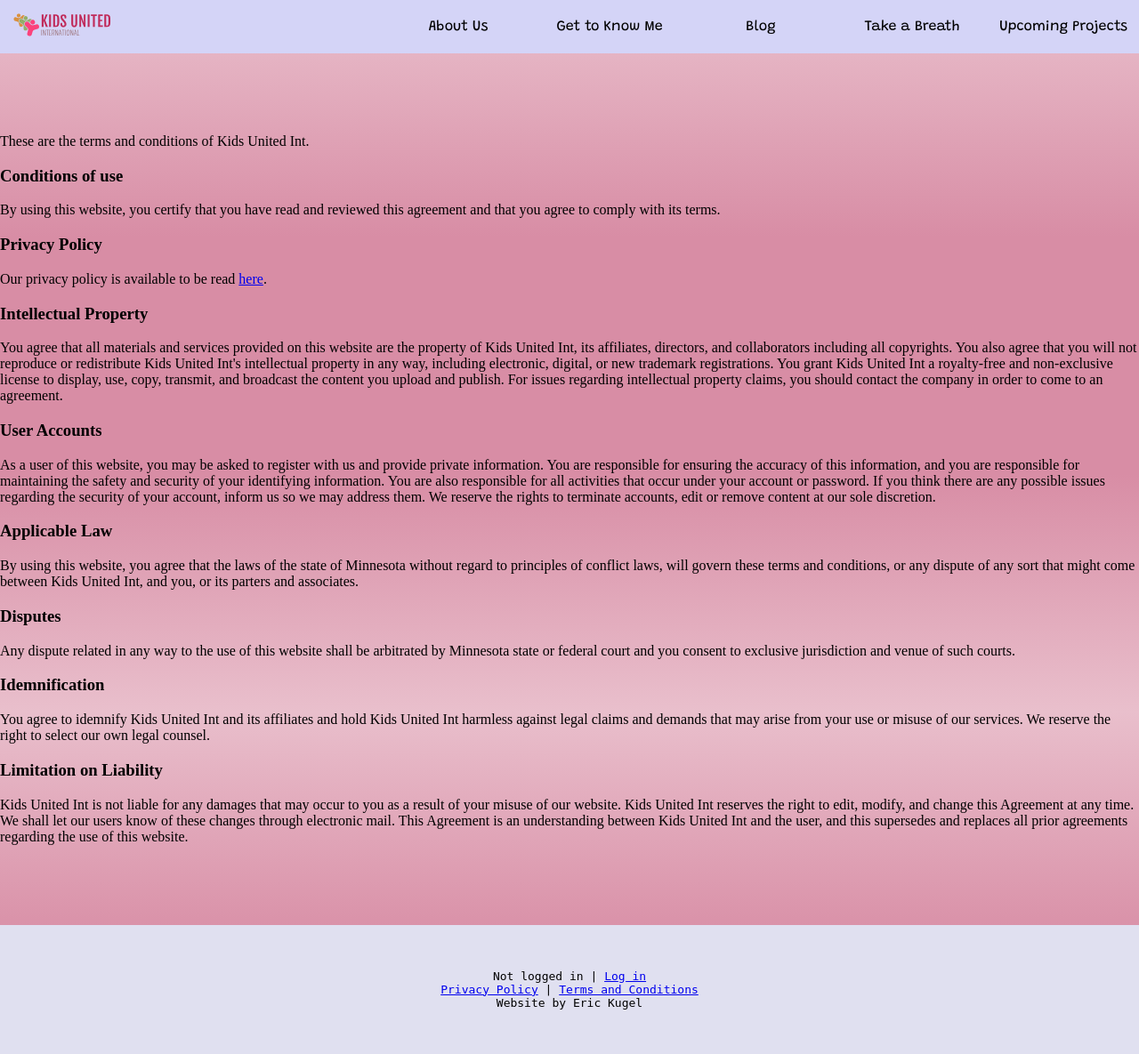
After one commit to EricKugel/Kids-United, a Flask app: page /terms-and-conditions in a window 1280 px wide. The commit adds this page. Shown: the whole page at 89% size. Run offline with Flask 2, Linux system fonts and the light colour scheme; parts of the project's set-up code (start-up, migrations or seed data) failed here and were passed over; some web fonts are replaced.

Commit message:
legality

```diff
--- a/App/routes.py
+++ b/App/routes.py
@@ -264,5 +264,13 @@ def database():
     return send_file("data.zip")
   return "Okay"
 
+@app.route("/privacy-policy")
+def privacy_policy():
+  return render_template("user/privacy_policy.jinja2")
+
+@app.route("/terms-and-conditions")
+def terms_and_conditions():
+  return render_template("user/terms_and_conditions.jinja2")
+
 app.debug = True
 app.run(host = "0.0.0.0", port = "8080")
--- a/App/templates/layout.jinja2
+++ b/App/templates/layout.jinja2
@@ -27,6 +27,7 @@
         </div>
         <footer>
             {% if current_user.name %}Signed in as {{ current_user.name }}{% else %}Not logged in{% endif %} | <a href = "{{ url_for('logout') }}">{% if current_user.name %}Log out{% else %}Log in{% endif %}</a> {% if current_user.admin %}| <a href = "{{ url_for('admin') }}"><b style = "color: red">ADMIN</b><a>{% endif %}
+            <p><a href = "{{ url_for('privacy_policy') }}">Privacy Policy</a> | <a href = "{{ url_for('terms_and_conditions') }}">Terms and Conditions</a></p>
             <p>Website by Eric Kugel</p>
         </footer>
     </body>
--- /dev/null
+++ b/App/templates/user/terms_and_conditions.jinja2
@@ -0,0 +1,39 @@
+{% extends "layout.jinja2" %}
+
+{% block content %}
+<br><br><br><br><br>
+These are the terms and conditions of Kids United Int.
+
+<h3>Conditions of use</h3>
+By using this website, you certify that you have read and reviewed this agreement and that you agree to comply with its terms.
+
+<h3>Privacy Policy</h3>
+Our privacy policy is available to be read <a href = "{{ url_for('privacy_policy') }}">here</a>.
+
+<h3>Intellectual Property</h3>
+You agree that all materials and services provided on this website are the property of Kids United Int, its affiliates, directors, and collaborators including all copyrights. You also agree that you will not reproduce or redistribute Kids United Int's intellectual property in any way, including electronic, digital, or new trademark registrations.
+
+You grant Kids United Int a royalty-free and non-exclusive license to display, use, copy, transmit, and broadcast the content you upload and publish. For issues regarding intellectual property claims, you should contact the company in order to come to an agreement.
+
+<h3>User Accounts</h3>
+As a user of this website, you may be asked to register with us and provide private information. You are responsible for ensuring the accuracy of this information, and you are responsible for maintaining the safety and security of your identifying information. You are also responsible for all activities that occur under your account or password.
+
+If you think there are any possible issues regarding the security of your account, inform us so we may address them.
+
+We reserve the rights to terminate accounts, edit or remove content at our sole discretion.
+
+<h3>Applicable Law</h3>
+By using this website, you agree that the laws of the state of Minnesota without regard to principles of conflict laws, will govern these terms and conditions, or any dispute of any sort that might come between Kids United Int, and you, or its parters and associates.
+
+<h3>Disputes</h3>
+Any dispute related in any way to the use of this website shall be arbitrated by Minnesota state or federal court and you consent to exclusive jurisdiction and venue of such courts.
+
+<h3>Idemnification</h3>
+You agree to idemnify Kids United Int and its affiliates and hold Kids United Int harmless against legal claims and demands that may arise from your use or misuse of our services. We reserve the right to select our own legal counsel.
+
+<h3>Limitation on Liability</h3>
+Kids United Int is not liable for any damages that may occur to you as a result of your misuse of our website.
+
+Kids United Int reserves the right to edit, modify, and change this Agreement at any time. We shall let our users know of these changes through electronic mail. This Agreement is an understanding between Kids United Int and the user, and this supersedes and replaces all prior agreements regarding the use of this website.
+<br><br><br><br><br><br>
+{% endblock %}
```
Also changed, not shown: App/templates/user/privacy_policy.jinja2 (added, +31 -0 lines), App/static/lib/logo.png (added).
